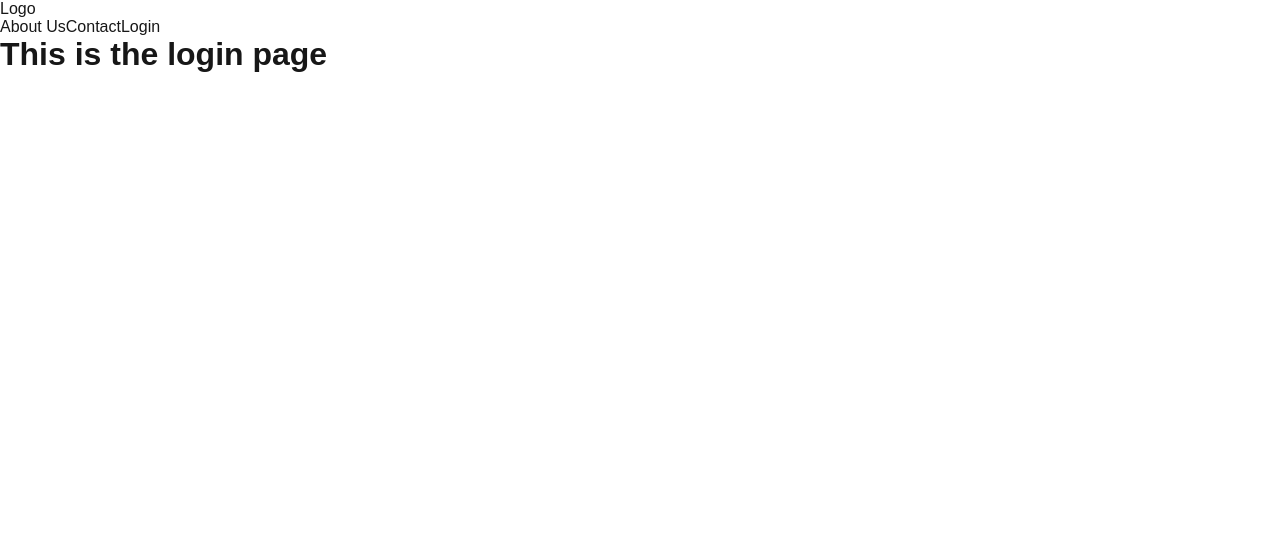
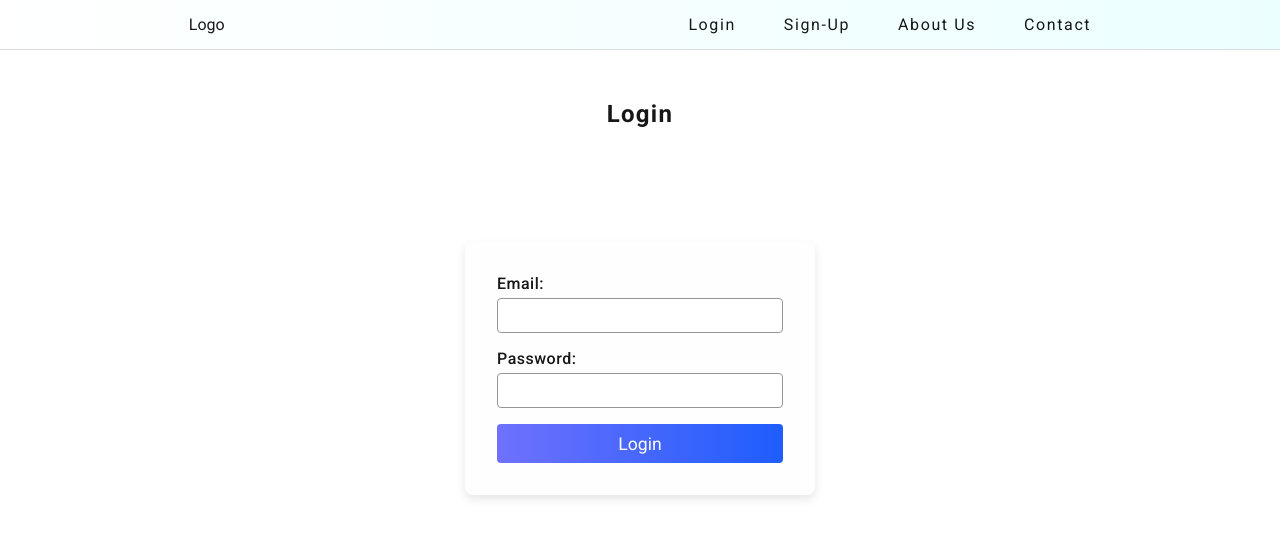
Before and after one commit to OmerLang/QuietSpace, a Next.js app: page /login in a window 1280 px wide. Shown: the top 538 px of the page. Built offline with nearby package versions, Linux system fonts and the light colour scheme; no server answers.

Commit message:
added login page and navbar

```diff
--- a/src/app/globals.css
+++ b/src/app/globals.css
@@ -1,4 +1,7 @@
 :root {
+  --content-width: 75%;
+  --content-width-max: 1200px;
+  --navbar-height: 50px;
   --background: #ffffff;
   --foreground: #171717;
 }
@@ -19,7 +22,7 @@ body {
 body {
   color: var(--foreground);
   background: var(--background);
-  font-family: Arial, Helvetica, sans-serif;
+  font-family: inherit;
   -webkit-font-smoothing: antialiased;
   -moz-osx-font-smoothing: grayscale;
 }
@@ -35,6 +38,11 @@ a {
   text-decoration: none;
 }
 
+input, textarea, select, button {
+  font-family: inherit;
+}
+
+
 @media (prefers-color-scheme: dark) {
   html {
     color-scheme: dark;
--- a/src/app/layout.js
+++ b/src/app/layout.js
@@ -1,31 +1,29 @@
 import { AuthProvider } from "@/contexts/AuthContext";
 import Navbar from "@/components/Navigation/Navbar/Navbar";
+import { Roboto } from 'next/font/google';
+import styles from './layout.module.css';
 import "./globals.css";
+
+const roboto = Roboto({
+  subsets: ['latin'],
+  weight: ['300', '400', '500', '700'],
+  display: 'swap'
+})
 
 
 
-export const metadata = {
-  title: "QuiteSpace",
-  description: "Your sanctuary for productivity",
-  manifest: '/manifest.json',
-};
-
-export const viewport = {
-  themeColor: '#ffffff',
-  width: 'width=device-width',
-  initialScale: 1,
-};
-
 export default function RootLayout({ children }) {
   return (
-    <html lang="en">
+    <html lang="en" className={roboto.className}>
       <body>
-        <AuthProvider>
-          <Navbar></Navbar>
-          <main>
-            {children}
-          </main>
-        </AuthProvider>
+        <div className={styles.mainLayout}>
+          <AuthProvider>
+            <Navbar></Navbar>
+            <main className="mainContent">
+              {children}
+            </main>
+          </AuthProvider>
+        </div>
       </body>
     </html>
   );
--- /dev/null
+++ b/src/app/layout.module.css
@@ -0,0 +1,9 @@
+.mainLayout {
+  display: flex;
+  flex-direction: column;
+  min-height: 100vh;
+}
+
+.mainContent {
+  flex: 1;
+}
--- a/src/app/login/login.module.css
+++ b/src/app/login/login.module.css
@@ -0,0 +1,44 @@
+.grid {
+  display: grid;
+  grid-template-columns: 1fr;
+  justify-items: center;
+  min-height: calc(100vh - var(--navbar-height));
+}
+
+.content {
+  display: flex;
+  flex-direction: column;
+  width: 100%;
+  align-items: center;
+}
+
+.loginTitle {
+  display: flex;
+  justify-content: center;
+  align-items: center;
+  width: 90%;
+  height: 8rem;
+  padding: 1rem;
+}
+
+.loginTitle h1 {
+  letter-spacing: 0.08rem;
+  font-size: 1.5rem;
+
+}
+
+.loginFormContainer {
+  padding: 2rem 3rem;
+  width: 90%;
+
+}
+
+@media (min-width: 1024px){
+  .grid {
+    grid-template-columns: 1fr min(var(--content-width), var(--content-width-max)) 1fr;
+  }
+  .content {
+    grid-column: 2;
+    width: 100%;
+  }
+}
--- a/src/app/login/page.js
+++ b/src/app/login/page.js
@@ -1,8 +1,24 @@
+import LoginForm from "@/components/Auth/LoginForm/LoginForm"
+import styles from "./login.module.css";
+
+
+
+
+
 
 
 
 export default function Login() {
   return (
-    <h1>This is the login page</h1>
+    <div className={styles.grid}>
+      <div className={styles.content}>
+        <div className={styles.loginTitle}>
+          <h1>Login</h1>
+        </div>
+        <div className={styles.loginFormContainer}>
+          <LoginForm></LoginForm>
+        </div>
+      </div>
+    </div>
   )
 }
--- a/src/components/Auth/LoginForm/LoginForm.js
+++ b/src/components/Auth/LoginForm/LoginForm.js
@@ -28,6 +28,7 @@ export default function LoginForm() {
 
   return (
     <form onSubmit={loginSubmit} className={styles.loginForm}>
+      <div className={styles.fieldDiv}>
         <label htmlFor="email">Email:</label>
         <input
           id="email"
@@ -35,7 +36,9 @@ export default function LoginForm() {
           value={email}
           onChange={(e) => setEmail(e.target.value)}
         />
+      </div>
 
+      <div className={styles.fieldDiv}>
         <label htmlFor="password">Password:</label>
         <input
           id="password"
@@ -43,6 +46,7 @@ export default function LoginForm() {
           value={password}
           onChange={(e) => setPassword(e.target.value)}
         />
+      </div>
       <button className={styles.submitBtn} type="submit" disabled={loading}>{loading ? "Logging in..." : "Login"}</button>
     </form>
   );
--- a/src/components/Auth/LoginForm/LoginForm.module.css
+++ b/src/components/Auth/LoginForm/LoginForm.module.css
@@ -0,0 +1,39 @@
+.loginForm {
+  display: flex;
+  flex-direction: column;
+  width: 100%;
+  max-width: 350px;
+  margin: 2rem auto;
+  padding: 2rem ;
+  border-radius: 8px;
+  background-color: #fefefe;
+  box-shadow: 0px 4px 10px rgba(0, 0, 0, 0.1);
+  gap: 1rem;
+}
+
+.loginForm label {
+  font-weight: 500;
+  letter-spacing: 0.5px;
+}
+
+.loginForm input {
+  height: 2.2rem;
+  border: 1px solid #979696;
+  border-radius: 4px;
+}
+
+.fieldDiv {
+  display: flex;
+  flex-direction: column;
+  gap: 0.3rem;
+}
+
+.submitBtn {
+  border-radius: 4px;
+  font-size: 1.1rem;
+  border: none;
+  font-weight: 400;
+  color: #fefefe;
+  background: linear-gradient(to right,#6f71fc, #1e5dfc);
+  padding: 0.6rem;
+}
--- a/src/components/Navigation/NavLink/NavLink.js
+++ b/src/components/Navigation/NavLink/NavLink.js
@@ -1,8 +1,8 @@
 import Link from 'next/link';
 import styles from './NavLink.module.css';
 
-export default function NavLink({ href, children }) {
+export default function NavLink({ href, children, className }) {
   return (
-    <Link href={href} className={styles.link}>{children}</Link>
+    <Link href={href} className={className}>{children}</Link>
   )
 }
--- a/src/components/Navigation/Navbar/Navbar.js
+++ b/src/components/Navigation/Navbar/Navbar.js
@@ -3,27 +3,41 @@ import NavLink from '@/components/Navigation/NavLink/NavLink';
 import NavAuthButton from '@/components/Navigation/NavAuthButton/NavAuthButton';
 import { useAuth } from '@/contexts/AuthContext';
 import styles from './Navbar.module.css';
+import { useState } from 'react';
 
 
 export default function Navbar() {
   const { user, loading } = useAuth();
+  const [isOpen, setIsOpen] = useState(false);
+
+  const toggleMenu = () => setIsOpen(!isOpen);
 
   if (loading) return null;
 
   return (
-    <nav className={styles.navbar}>
-      <NavLink href="/">Logo</NavLink>
-      <div className={styles.btnsWrapper}>
-        {user && (
+    <nav className={styles.outerContainer}>
+      <div className={styles.innerContainer}>
+        <NavLink className={styles.logo} href="/">Logo</NavLink>
+        <button type='button' className={`${styles.hamburger} ${isOpen ? styles.hamburgerOpen : ""}`} onClick={toggleMenu}>
+          <span className={styles.bar}></span>
+          <span className={styles.bar}></span>
+          <span className={styles.bar}></span>
+        </button>
+        <div className={`${isOpen ? styles.overlay : ""}`} onClick={isOpen ? toggleMenu : null}></div>
+        <div className={`${styles.navLinks} ${isOpen ? styles.navLinksActive : ""}`}>
+          <NavAuthButton></NavAuthButton>
+          {user ? (
             <>
             <NavLink href="/dashboard">Dashboard</NavLink>
             <NavLink href="/settings">Settings</NavLink>
             <NavLink href="/favorites">Favorites</NavLink>
             </>
+          ) : (
+            <NavLink href="/signup">Sign-Up</NavLink>
           )}
           <NavLink href="/about">About Us</NavLink>
           <NavLink href="/contact">Contact</NavLink>
-        <NavAuthButton></NavAuthButton>
+        </div>
       </div>
     </nav>
   )
--- a/src/components/Navigation/Navbar/Navbar.module.css
+++ b/src/components/Navigation/Navbar/Navbar.module.css
@@ -0,0 +1,106 @@
+.outerContainer {
+  position: relative;
+  width: 100%;
+  height: 50px;
+  background: linear-gradient(to right, rgb(255, 255, 255), rgb(236, 255, 255));
+  border-bottom: 0.5px solid rgb(220, 220, 220);
+}
+
+.innerContainer {
+  width: 100%;
+  height: 100%;
+  display: flex;
+  padding: 1rem 1.8rem;
+  align-items: center;
+}
+
+.logo {
+  margin-right: auto;
+  height: fit-content;
+}
+
+.hamburger {
+  display: flex;
+  flex-direction: column;
+  justify-content: center;
+  gap: 8px;
+  transform: rotate(0deg);
+  transition: transform 0.1s ease-in-out;
+  background: none;
+  border: none;
+  height: min-content;
+}
+
+.hamburgerOpen {
+  transform: rotate(90deg);
+}
+
+.bar {
+  width: 1.8rem;
+  height: 1px;
+  border: 1px solid black;
+}
+
+.navLinks {
+  display: flex;
+  flex-direction: column;
+  position: absolute;
+  background-color: rgba(255, 255, 255, 0.8);
+  backdrop-filter: blur(10px);
+  padding: 2rem;
+  border-radius: 8px 0 0 8px;
+  font-size: 1.2rem;
+  letter-spacing: 0.1rem;
+  width: 70vw;
+  max-width: 500px;
+  gap: 1.8rem;
+  top: 50px;
+  z-index: 3;
+  right: 0;
+  transform: translateX(100%);
+  transition: transform 0.2s ease-in-out;
+}
+
+.navLinksActive {
+    transform: translateX(0);
+}
+
+.overlay {
+  position: fixed;
+  top: 0;
+  left: 0;
+  height: 100vh;
+  width: 100vw;
+  background-color: rgba(249, 249, 249, 0.708);
+  backdrop-filter: blur(3px);
+}
+
+
+
+
+@media (min-width: 1024px) {
+  .innerContainer {
+    width: var(--content-width);
+    max-width: var(--content-width-max);
+    margin: 0 auto;
+  }
+  .hamburger {
+    display: none;
+  }
+  .navLinks {
+    position: static;
+    transform: none;
+    width: auto;
+    height: auto;
+    inset: auto;
+    flex-direction: row;
+    transition: none;
+    background:none;
+    backdrop-filter: none;
+    font-size: 1rem;
+    gap: 3rem;
+    border-radius: 0;
+    padding: 0;
+    z-index: auto;
+  }
+}
```
Also changed, not shown: src/app/signup/page.js (added), src/app/signup/signup.module.css (added). Lines whose indentation alone changed are shown as unchanged.
